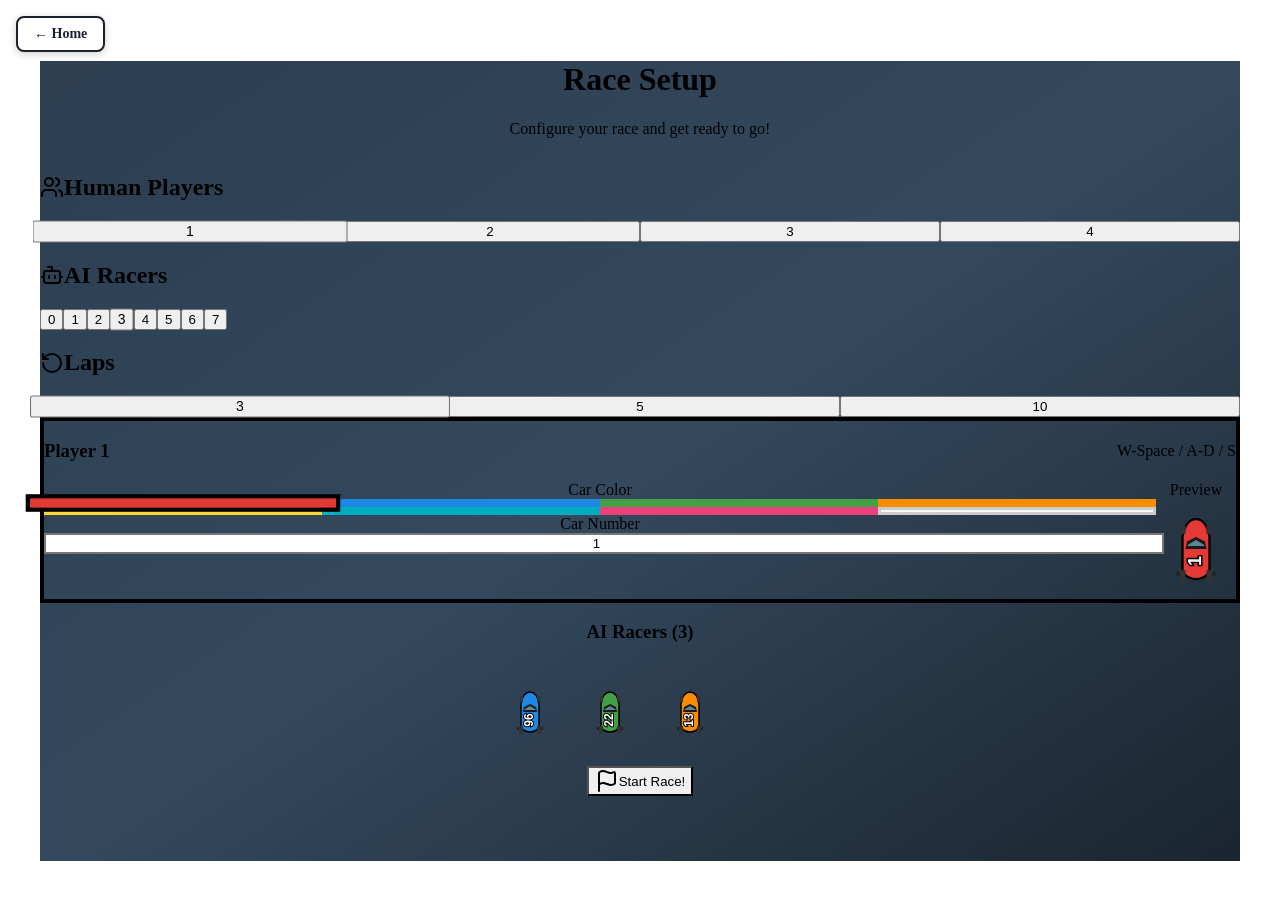
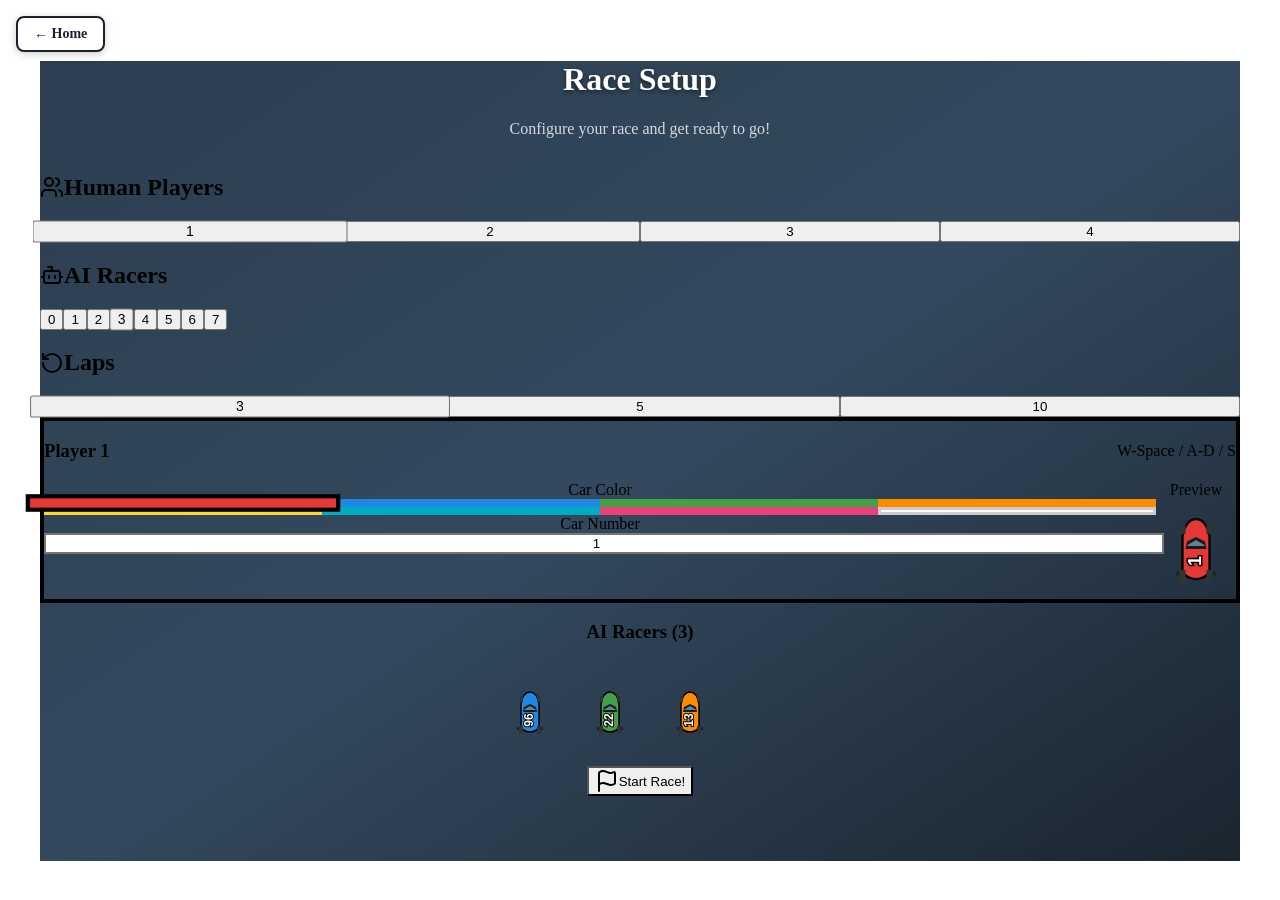
Before and after one commit to tseitzin/golf-card-game, a React (Vite) app: page /race in a window 1280 px wide. Built offline with nearby package versions, Linux system fonts and the light colour scheme.

Commit message:
Add explicit inline styles to race setup text for better visibility

```diff
--- a/src/components/race/SetupScreen.tsx
+++ b/src/components/race/SetupScreen.tsx
@@ -109,10 +109,10 @@ export function SetupScreen({ config, onConfigChange, onStartRace }: SetupScreen
     >
       <div className="max-w-4xl mx-auto">
         <div className="text-center mb-8">
-          <h1 className="text-4xl md:text-6xl font-black text-white drop-shadow-lg mb-2">
+          <h1 className="text-4xl md:text-6xl font-black mb-2" style={{ color: '#ffffff', textShadow: '0 2px 4px rgba(0,0,0,0.5)' }}>
             Race Setup
           </h1>
-          <p className="text-white/80 text-lg">Configure your race and get ready to go!</p>
+          <p className="text-lg" style={{ color: 'rgba(255,255,255,0.8)' }}>Configure your race and get ready to go!</p>
         </div>
 
         <div className="grid md:grid-cols-3 gap-4 mb-6">
```
